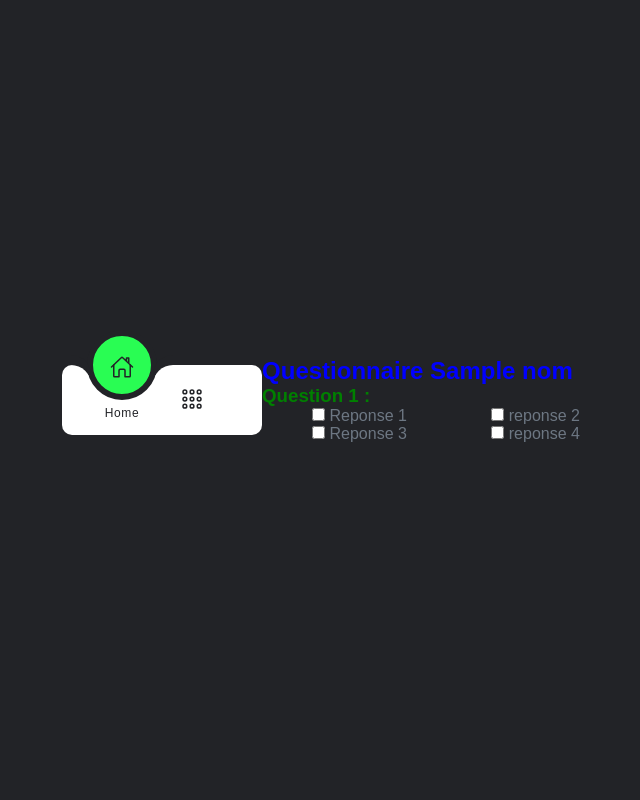
After one commit to Godlonx/PageQuestionnaireNsi, a Flask app: template templates/question.html in a window 1280 px wide. The commit adds this page. Shown: the whole page, without its empty margins (319-959 px from the left). Run offline with Flask 2, Linux system fonts and the light colour scheme; the template is opened without the code that fills it: most values are stand-ins (such as "Sample title", 1, 10 or a date in 2020).

Commit message:
Update 4
Ajout app qui fonctionne +
Ajout d'un css

```diff
--- /dev/null
+++ b/appli.py
@@ -0,0 +1,15 @@
+from flask import Flask, render_template, request
+
+# Creer l'application :
+application = Flask(__name__)
+
+@application.route('/')
+def index():
+    return render_template('index.html')
+
+@application.route('/question')
+def question():
+    return render_template('question.html', nom='Cacaobean')
+
+if __name__ == '__main__':
+    application.run(debug=True)
--- a/static/style.css
+++ b/static/style.css
@@ -7,3 +7,112 @@ h2, a {text-decoration: None; height: 15; color: #8E9297;}
 h3 {color:green;}
 
 .title1 {color: blue;}
+
+
+
+*{
+    margin: 0;
+    padding: 0;
+    box-sizing: border-box;
+    font-family: 'Poppins', sans-serif;
+}
+:root{
+    --clr: #222327;
+}
+body{
+    display: flex;
+    justify-content: center;
+    align-items: center;
+    min-height: 100vh;
+    background: var(--clr);
+}
+.navigation
+{
+    position: relative;
+    width: 200px;
+    height: 70px;
+    background: #fff;
+    display: flex;
+    justify-content: center;
+    align-items: center;
+    border-radius: 10px;
+}
+.navigation ul{
+    display: flex;
+    width: 150px;
+}
+.navigation ul li{
+    position: relative;
+    list-style: none;
+    width: 70px;
+    height: 70px;
+    z-index: 1;
+}
+.navigation ul li a{
+    position: relative;
+    display: flex;
+    justify-content: center;
+    align-items: center;
+    flex-direction: column;
+    width: 100%;
+    text-align: center;
+    font-size: 500;
+}
+.navigation ul li a .icon{
+    position: relative;
+    display: block;
+    line-height: 75px;
+    font-size: 1.5em;
+    text-align: center;
+    transition: 0.5s;
+    color: var(--clr);
+}
+.navigation ul li.active a .icon{
+    transform: translateY(-32px);
+}
+.navigation ul li a .text{
+    position: absolute;
+    color: var(--clr);
+    font-weight: 400;
+    font-size: 0.75em;
+    letter-spacing: 0.05em;
+    transition: 0.5s;
+    opacity: 0;
+    transform: translateY(20px);
+}
+.navigation ul li.active a .text{
+    opacity: 1;
+    transform: translateY(10px);
+}
+.indicator{
+    position: absolute;
+    top: -50%;
+    width: 70px;
+    height: 70px;
+    background: #29fd53;
+    border-radius: 50%;
+    border: 6px solid var(--clr);
+    transition: 0.5s;
+}
+.indicator::before{
+    content: '';
+    position: absolute;
+    top: 50%;
+    left: -22px;
+    width: 20px;
+    height: 20px;
+    background:transparent;
+    border-top-right-radius: 20px;
+    box-shadow:  0px -10px 0 0 var(--clr);
+}
+.indicator::after{
+    content: '';
+    position: absolute;
+    top: 50%;
+    right: -22px;
+    width: 20px;
+    height: 20px;
+    background:transparent;
+    border-top-left-radius: 20px;
+    box-shadow:  0px -10px 0 0 var(--clr);
+}
--- /dev/null
+++ b/templates/index.html
@@ -0,0 +1,41 @@
+<!DOCTYPE HTML>
+<html>
+<head>
+    <link rel="stylesheet" href="../static/style.css">
+    <link rel="script" href="../static/script.js">
+    <title>Questionnaire</title>
+</head>
+<body>
+    <div class="navigation">
+        <ul>
+            <li class="list active">
+                <a href="#">
+                    <span class="icon">
+                        <ion-icon name="home-outline"></ion-icon>
+                    </span>
+                    <span class="text"> Home</span>
+                </a>
+            </li>
+
+            <li class="list">
+                <a href="#">
+                    <span class="icon">
+                        <ion-icon name="apps-outline"></ion-icon>
+                    </span>
+                    <span class="text">Themes</span>
+                </a>
+            </li>
+            <div class="indicator"></div>
+        </ul>
+    </div>
+    <div id="contenu">
+		{% block contenu %}
+		{% endblock contenu %}
+	</div>
+    <script>
+
+    </script>
+    <script type="module" src="https://unpkg.com/ionicons@5.5.2/dist/ionicons/ionicons.esm.js"></script>
+    <script nomodule src="https://unpkg.com/ionicons@5.5.2/dist/ionicons/ionicons.js"></script>
+</body>
+</html>
--- /dev/null
+++ b/templates/question.html
@@ -0,0 +1,9 @@
+{% extends 'index.html' %}
+{% block contenu %}
+    <h2 class="title1"> Questionnaire {{nom}}</h2>
+
+    <h3>Question 1 :</h3>
+    <p><span STYLE="padding:0 0 0 50px;"></span><input type="checkbox" > Reponse 1 <span STYLE="padding:0 0 0 80px;"></span><input type="checkbox"> reponse 2 </p>
+    <p><span STYLE="padding:0 0 0 50px;"></span><input type="checkbox" > Reponse 3 <span STYLE="padding:0 0 0 80px;"></span><input type="checkbox"> reponse 4 </p>
+
+{% endblock contenu %}
--- /dev/null
+++ b/templates/questionnaires.html
@@ -0,0 +1,5 @@
+<h1>Les Questionnaire : </h1>
+    <p>Ici vous retrouverez un grand nombre de questionnaire, avec un crono.</p>
+    <h2 class="QR1"><a href='/question'>questionnaire1:</a></h2>
+    <p></p>
+    <h2 class="QR2"><a href='/question'>questionnaire2:</a></h2>
```
Also changed, not shown: index.html (deleted, +0 -14 lines), theme/question.html (deleted, +0 -10 lines), documents/siteweb.db (added), siteweb.db (deleted), static/script.js (added), 1 other file.
